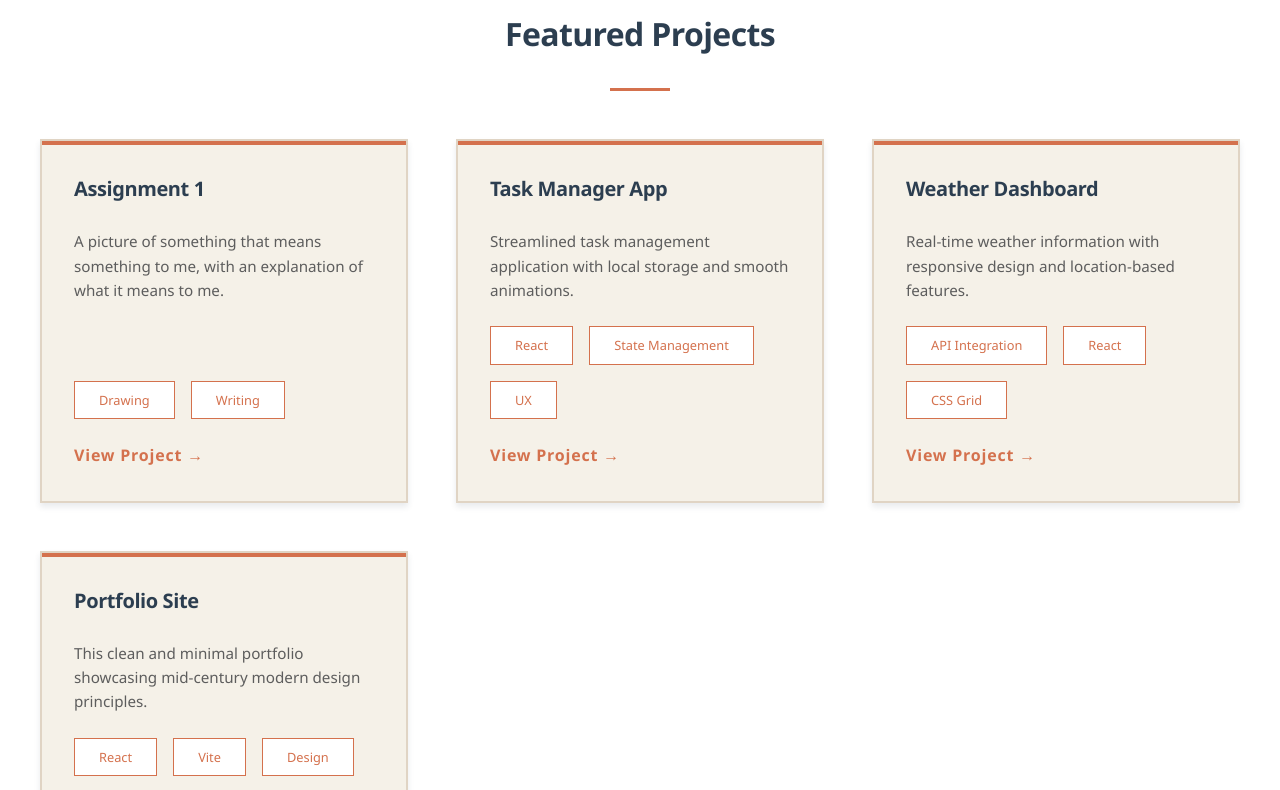
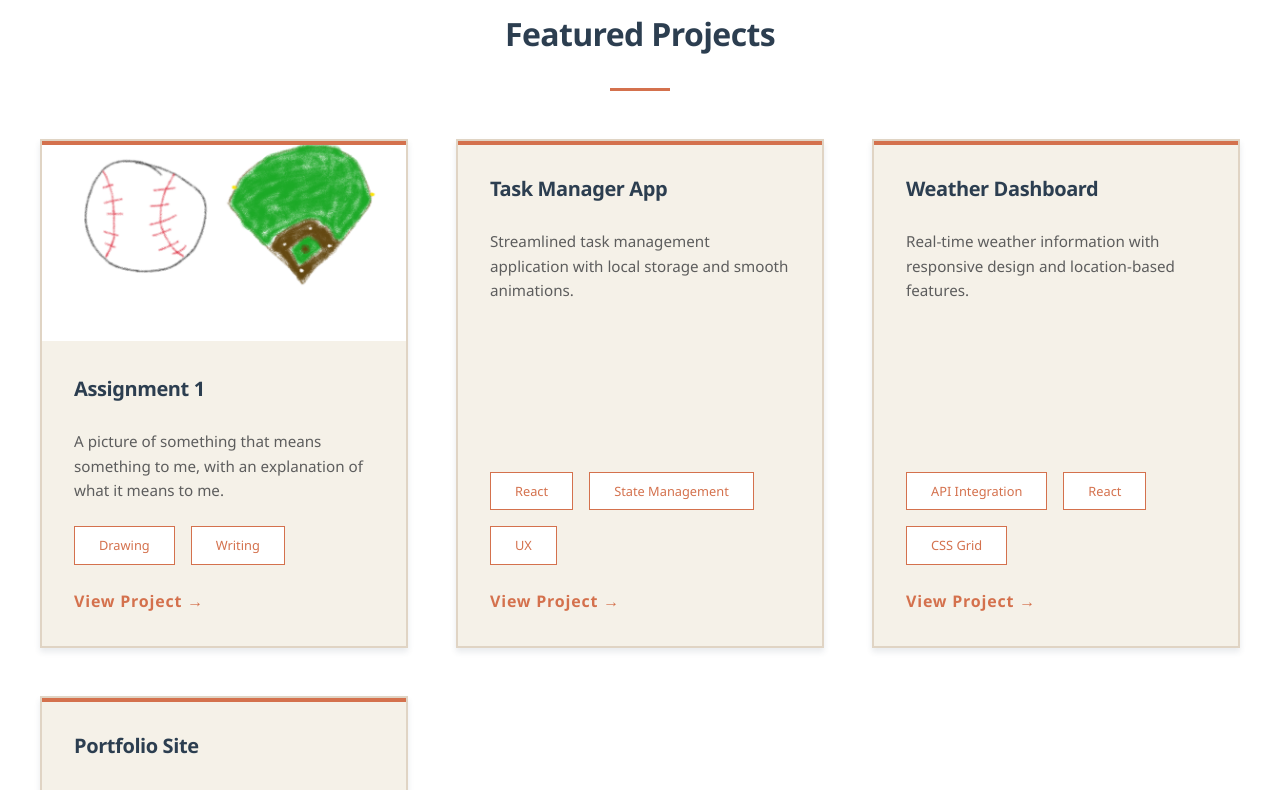
Before and after one commit to tatejones2/com354site, a React (Vite) app: page / in a window 1280 px wide. Shown: the part 960-1750 px from the top of the page. Built offline with nearby package versions, Linux system fonts and the light colour scheme.

Commit message:
Add project image display and update Assignment 1 with screenshot

```diff
--- a/src/components/Projects.css
+++ b/src/components/Projects.css
@@ -25,6 +25,22 @@
   flex-direction: column;
   box-shadow: 0 4px 6px var(--color-shadow);
   position: relative;
+  overflow: hidden;
+}
+
+.project-image {
+  width: calc(100% + 2 * var(--spacing-lg));
+  margin: calc(-1 * var(--spacing-lg)) calc(-1 * var(--spacing-lg)) var(--spacing-lg) calc(-1 * var(--spacing-lg));
+  height: 200px;
+  overflow: hidden;
+  background-color: #f0f0f0;
+}
+
+.project-image img {
+  width: 100%;
+  height: 100%;
+  object-fit: cover;
+  transition: transform 0.3s ease;
 }
 
 .project-card::before {
@@ -46,6 +62,10 @@
 
 .project-card:hover::before {
   height: 6px;
+}
+
+.project-card:hover .project-image img {
+  transform: scale(1.05);
 }
 
 .project-header {
--- a/src/components/Projects.jsx
+++ b/src/components/Projects.jsx
@@ -6,7 +6,8 @@ const projectsData = [
     title: 'Assignment 1',
     description: 'A picture of something that means something to me, with an explanation of what it means to me.',
     tags: ['Drawing', 'Writing'],
-    link: '/class_project_files/COM354_assignment1.docx'
+    link: '/class_project_files/assignment1/COM354_assignment1.docx',
+    image: '/class_project_files/assignment1/assignment1.png'
   },
   {
     id: 2,
@@ -39,6 +40,11 @@ export default function Projects() {
         <div className="projects-grid">
           {projectsData.map(project => (
             <div key={project.id} className="project-card">
+              {project.image && (
+                <div className="project-image">
+                  <img src={project.image} alt={project.title} />
+                </div>
+              )}
               <div className="project-header">
                 <h3 className="project-title">{project.title}</h3>
               </div>
```
Also changed, not shown: class_project_files/assignment1/assignment1.png (added), 1 other file (tests, documents, lock files or other folders).
